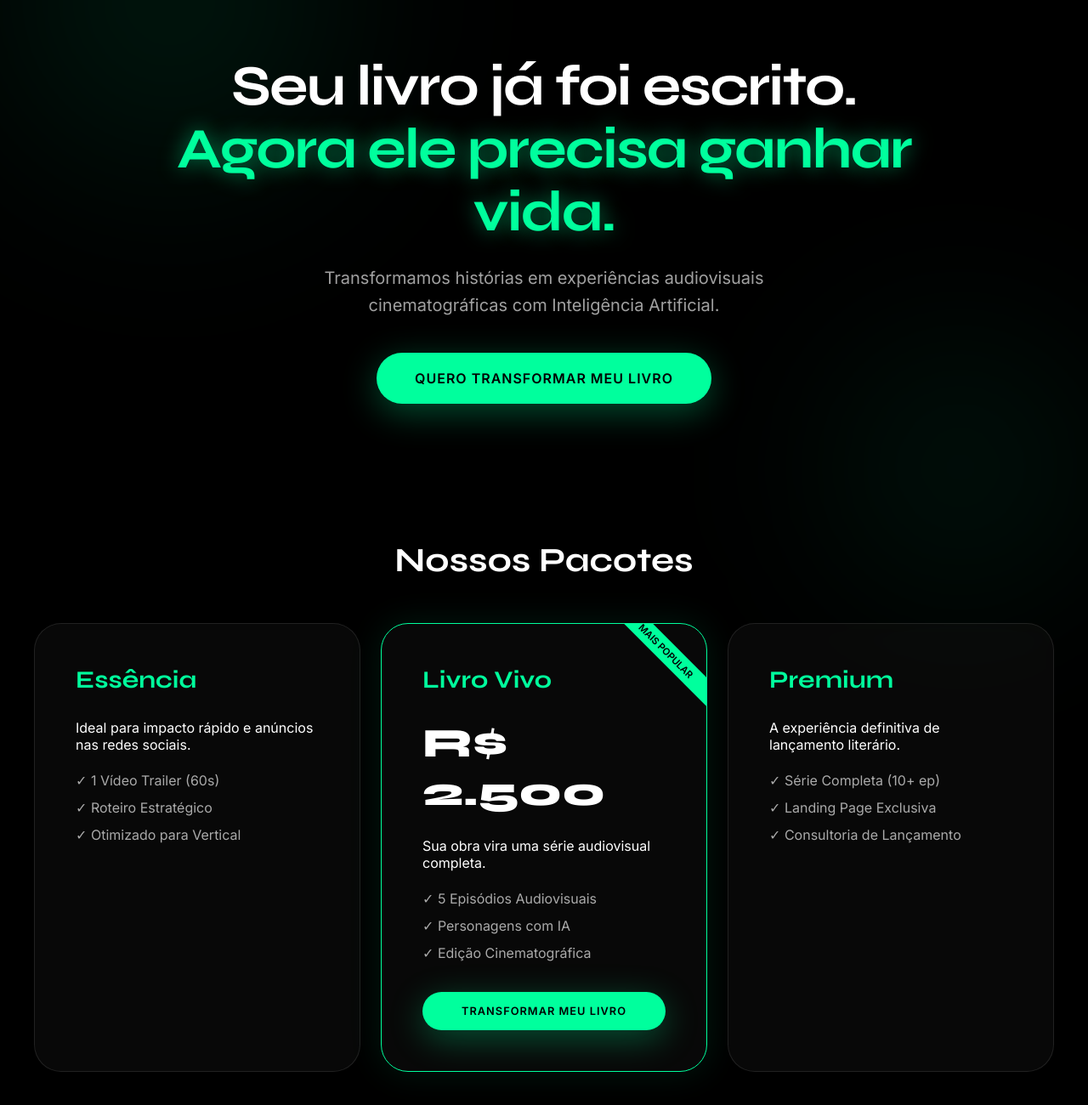
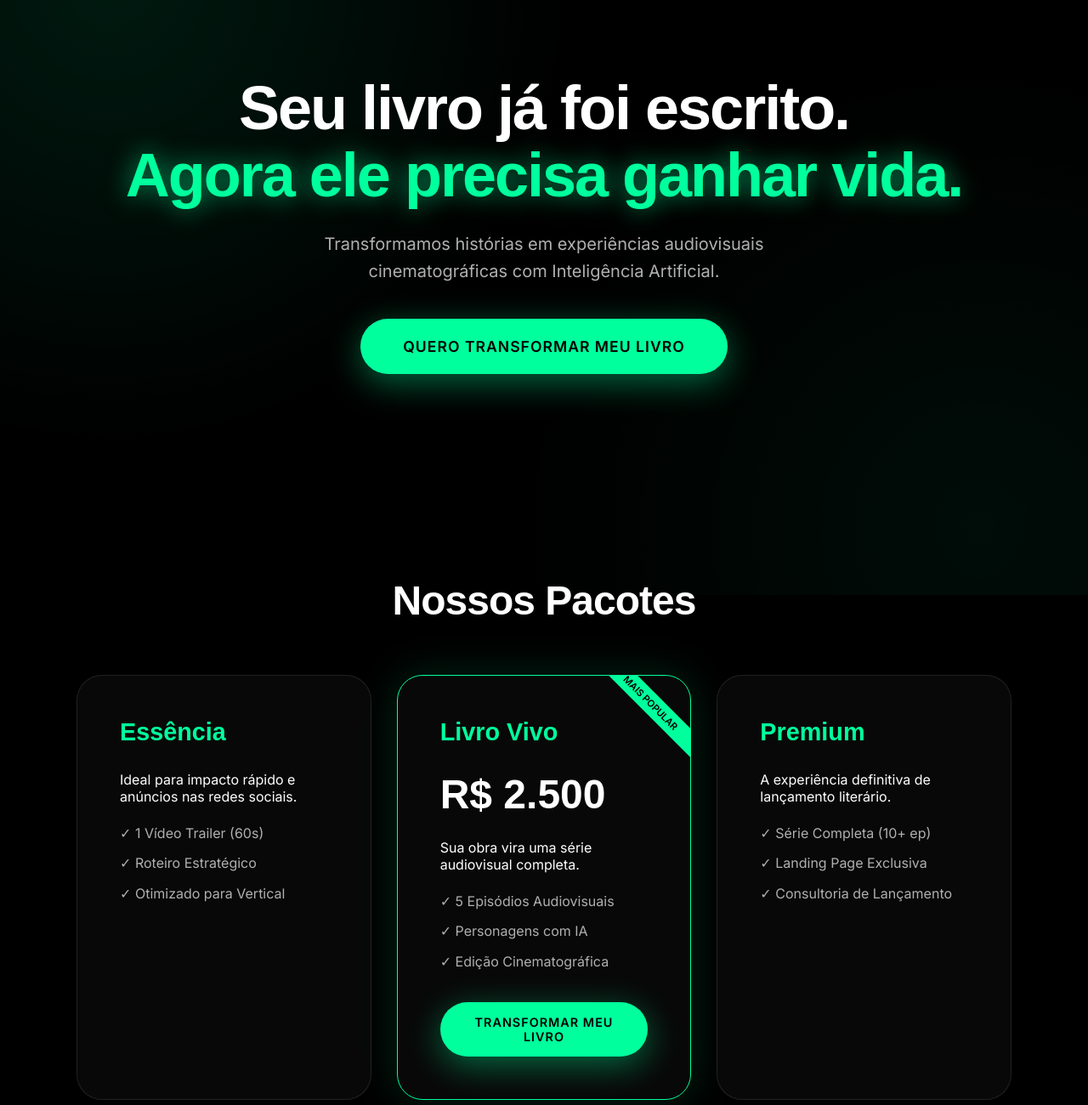
Before and after one commit to Silmara32/livro-vivo-studio, a plain HTML site: page index.html in a window 1280 px wide. Shown: the part 100-1400 px from the top of the page at 85% size. Drawn offline with Linux system fonts and the light colour scheme; a web font is replaced by a local one.

Commit message:
Update font and styling in index.html

```diff
--- a/index.html
+++ b/index.html
@@ -4,13 +4,15 @@
     <meta charset="UTF-8">
     <meta name="viewport" content="width=device-width, initial-scale=1.0">
     <title>Livro Vivo Studio | Sua história em movimento</title>
-    <link href="https://fonts.googleapis.com/css2?family=Syne:wght@700;800&family=Inter:wght@400;600&display=swap" rel="stylesheet">
+    <link href="https://fonts.googleapis.com/css2?family=Unbounded:wght@700;800&family=Inter:wght@400;600&display=swap" rel="stylesheet">
     <style>
         :root {
             --neon: #00FF9D;
             --bg: #000000;
             --glass: rgba(255, 255, 255, 0.03);
             --border: rgba(255, 255, 255, 0.1);
+            --gradient-1: rgba(0, 255, 157, 0.1);
+            --gradient-2: rgba(0, 255, 157, 0.05);
         }
 
         body {
@@ -19,41 +21,32 @@
             font-family: 'Inter', sans-serif;
             margin: 0;
             overflow-x: hidden;
+            scroll-behavior: smooth;
         }
 
-        /* Manchas de Luz Neon no Fundo */
-        .blur-bg {
+        /* Efeitos de Fundo Dinâmico inspirado no modelo SaaS */
+        .gradient-bg {
             position: fixed;
-            width: 600px;
-            height: 600px;
-            background: radial-gradient(circle, rgba(0, 255, 157, 0.12) 0%, transparent 70%);
-            filter: blur(100px);
+            width: 100vw;
+            height: 100vh;
+            background:
+                radial-gradient(circle at 10% 10%, var(--gradient-1), transparent 40%),
+                radial-gradient(circle at 90% 90%, var(--gradient-2), transparent 40%);
             z-index: -1;
-            top: -200px;
-            left: -100px;
-        }
-
-        .blur-bg-right {
-            position: fixed;
-            width: 500px;
-            height: 500px;
-            background: radial-gradient(circle, rgba(0, 255, 157, 0.08) 0%, transparent 70%);
-            filter: blur(80px);
-            z-index: -1;
-            bottom: -100px;
-            right: -100px;
+            top: 0;
+            left: 0;
         }
 
         header {
-            padding: 120px 20px 60px;
+            padding: 140px 20px 80px;
             text-align: center;
-            max-width: 900px;
+            max-width: 1000px;
             margin: 0 auto;
         }
 
         h1 {
-            font-family: 'Syne', sans-serif;
-            font-size: clamp(2.5rem, 8vw, 4.2rem);
+            font-family: 'Unbounded', sans-serif;
+            font-size: clamp(2.5rem, 8vw, 4.5rem);
             line-height: 1.1;
             margin-bottom: 24px;
             letter-spacing: -2px;
@@ -61,13 +54,13 @@
 
         .highlight {
             color: var(--neon);
-            text-shadow: 0 0 25px rgba(0, 255, 157, 0.5);
+            text-shadow: 0 0 30px rgba(0, 255, 157, 0.6);
         }
 
         .subtitle {
             font-size: 1.25rem;
-            color: #a0a0a0;
-            max-width: 600px;
+            color: #b0b0b0;
+            max-width: 650px;
             margin: 0 auto 40px;
             line-height: 1.6;
         }
@@ -75,44 +68,49 @@
         .btn-neon {
             background: var(--neon);
             color: black;
-            padding: 20px 45px;
+            padding: 22px 50px;
             border-radius: 100px;
             font-weight: 800;
             text-decoration: none;
             display: inline-block;
-            box-shadow: 0 10px 40px rgba(0, 255, 157, 0.3);
+            box-shadow: 0 10px 40px rgba(0, 255, 157, 0.4);
             transition: all 0.4s ease;
             text-transform: uppercase;
             letter-spacing: 1px;
+            font-size: 1.1rem;
         }
 
         .btn-neon:hover {
-            transform: translateY(-5px);
-            box-shadow: 0 15px 60px rgba(0, 255, 157, 0.5);
+            transform: translateY(-8px);
+            box-shadow: 0 15px 60px rgba(0, 255, 157, 0.7);
+        }
+
+        .section {
+            padding: 120px 20px;
+            max-width: 1100px;
+            margin: 0 auto;
         }
 
         .section-title {
             text-align: center;
-            font-family: 'Syne', sans-serif;
-            font-size: 2.5rem;
-            margin: 100px 0 50px;
+            font-family: 'Unbounded', sans-serif;
+            font-size: 3rem;
+            margin-bottom: 60px;
+            letter-spacing: -1px;
         }
 
         .grid {
             display: grid;
             grid-template-columns: repeat(auto-fit, minmax(320px, 1fr));
-            gap: 24px;
-            padding: 0 20px 100px;
-            max-width: 1200px;
-            margin: 0 auto;
+            gap: 30px;
         }
 
         .card {
             background: var(--glass);
             backdrop-filter: blur(15px);
             border: 1px solid var(--border);
-            padding: 48px;
-            border-radius: 32px;
+            padding: 50px;
+            border-radius: 30px;
             transition: all 0.3s ease;
             position: relative;
             overflow: hidden;
@@ -125,7 +123,7 @@
         }
 
         .card h3 {
-            font-family: 'Syne', sans-serif;
+            font-family: 'Unbounded', sans-serif;
             color: var(--neon);
             font-size: 1.8rem;
             margin-top: 0;
@@ -136,30 +134,30 @@
             font-weight: 800;
             display: block;
             margin: 25px 0;
-            font-family: 'Syne', sans-serif;
+            font-family: 'Unbounded', sans-serif;
         }
 
         .featured {
             border: 1px solid var(--neon);
-            box-shadow: 0 0 40px rgba(0, 255, 157, 0.1);
+            box-shadow: 0 0 50px rgba(0, 255, 157, 0.15);
         }
 
         footer {
             text-align: center;
-            padding: 80px 20px;
+            padding: 100px 20px;
             border-top: 1px solid var(--border);
-            color: #666;
-            font-size: 0.9rem;
+            color: #777;
+            font-size: 1rem;
         }
 
         @media (max-width: 768px) {
             h1 { font-size: 3rem; }
+            .section-title { font-size: 2.5rem; }
         }
     </style>
 </head>
 <body>
-    <div class="blur-bg"></div>
-    <div class="blur-bg-right"></div>
+    <div class="gradient-bg"></div>
 
     <header>
         <h1>Seu livro já foi escrito. <br><span class="highlight">Agora ele precisa ganhar vida.</span></h1>
@@ -167,13 +165,13 @@
         <a href="https://api.whatsapp.com/send?phone=5511976143060&text=Olá!+Vi+o+site+e+quero+dar+vida+ao+meu+livro." class="btn-neon">Quero transformar meu livro</a>
     </header>
 
+    <div class="section" id="pacotes">
         <h2 class="section-title">Nossos Pacotes</h2>
-
         <div class="grid">
             <div class="card">
                 <h3>Essência</h3>
                 <p>Ideal para impacto rápido e anúncios nas redes sociais.</p>
-            <ul style="list-style: none; padding: 0; color: #aaa; line-height: 2;">
+                <ul style="list-style: none; padding: 0; color: #b0b0b0; line-height: 2.2;">
                     <li>✓ 1 Vídeo Trailer (60s)</li>
                     <li>✓ Roteiro Estratégico</li>
                     <li>✓ Otimizado para Vertical</li>
@@ -185,22 +183,23 @@
                 <h3>Livro Vivo</h3>
                 <span class="price">R$ 2.500</span>
                 <p>Sua obra vira uma série audiovisual completa.</p>
-            <ul style="list-style: none; padding: 0; color: #aaa; line-height: 2; margin-bottom: 30px;">
+                <ul style="list-style: none; padding: 0; color: #b0b0b0; line-height: 2.2; margin-bottom: 30px;">
                     <li>✓ 5 Episódios Audiovisuais</li>
                     <li>✓ Personagens com IA</li>
                     <li>✓ Edição Cinematográfica</li>
                 </ul>
-            <a href="https://api.whatsapp.com/send?phone=5511976143060" class="btn-neon" style="padding: 15px 30px; font-size: 0.8rem; width: 100%; box-sizing: border-box; text-align: center;">Transformar meu Livro</a>
+                <a href="https://api.whatsapp.com/send?phone=5511976143060" class="btn-neon" style="padding: 15px 30px; font-size: 0.9rem; width: 100%; box-sizing: border-box; text-align: center;">Transformar meu Livro</a>
             </div>
 
             <div class="card">
                 <h3>Premium</h3>
                 <p>A experiência definitiva de lançamento literário.</p>
-            <ul style="list-style: none; padding: 0; color: #aaa; line-height: 2;">
+                <ul style="list-style: none; padding: 0; color: #b0b0b0; line-height: 2.2;">
                     <li>✓ Série Completa (10+ ep)</li>
                     <li>✓ Landing Page Exclusiva</li>
                     <li>✓ Consultoria de Lançamento</li>
                 </ul>
+            </div>
         </div>
     </div>
 
```
Lines whose indentation alone changed are shown as unchanged.
